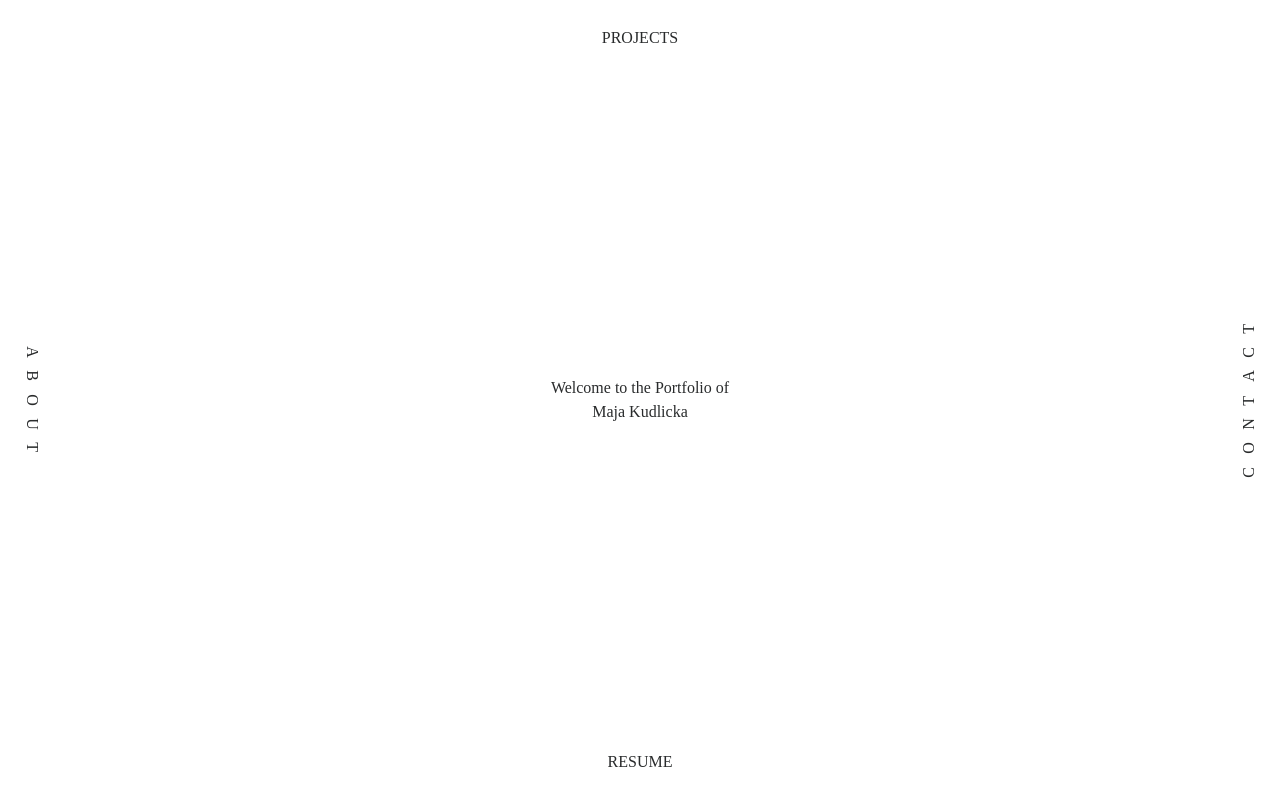
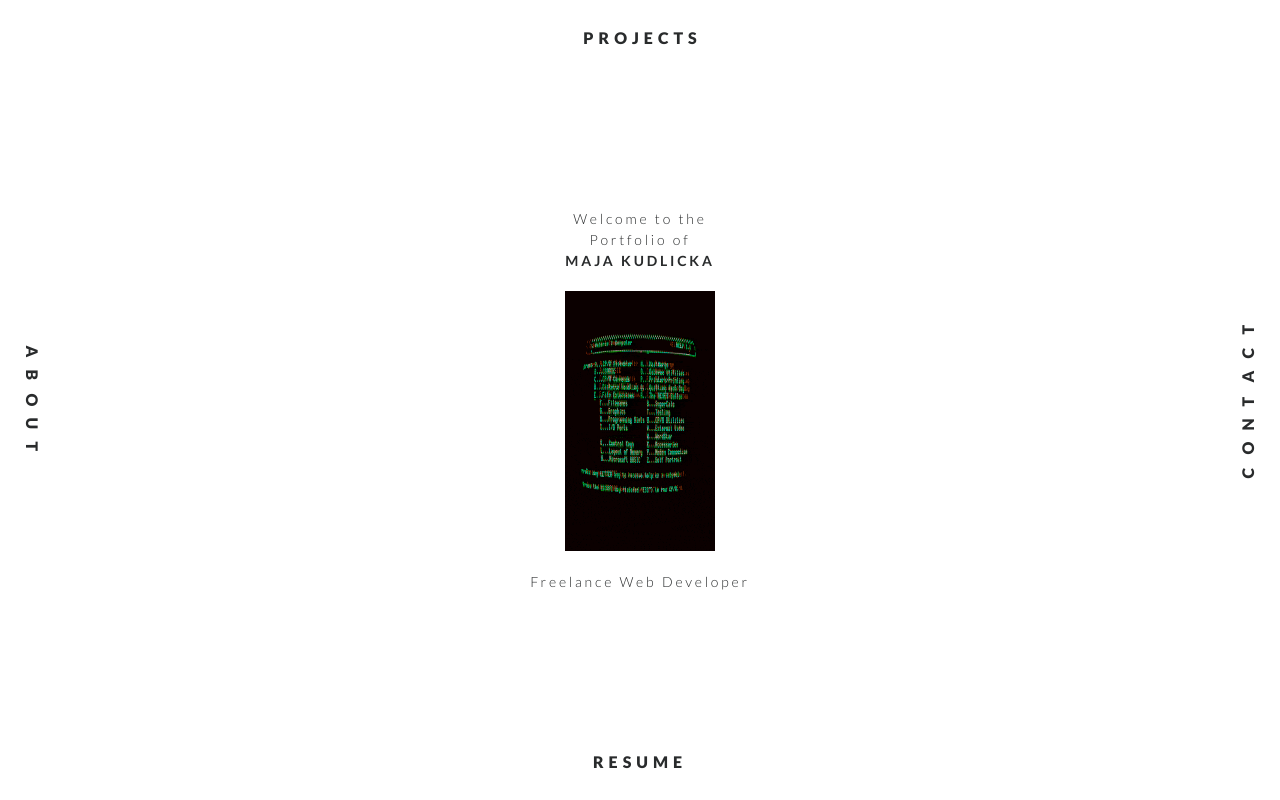
Before and after one commit to majakudlicka/Portfolio, a website: page public/index.html in a window 1280 px wide. Drawn offline with nearby package versions, Linux system fonts and the light colour scheme.

Commit message:
added giphy and changed fonts

```diff
--- a/public/index.html
+++ b/public/index.html
@@ -6,12 +6,13 @@
   <title>My portfolio</title>
   <link rel="stylesheet" type="text/css" href="styles.css">
   <link rel="stylesheet" href="https://maxcdn.bootstrapcdn.com/bootstrap/4.0.0-alpha.6/css/bootstrap.min.css" integrity="sha384-rwoIResjU2yc3z8GV/NPeZWAv56rSmLldC3R/AZzGRnGxQQKnKkoFVhFQhNUwEyJ" crossorigin="anonymous">
+<link href="https://fonts.googleapis.com/css?family=Lato:300,400,700,900" rel="stylesheet">
 </head>
 
 <body>
   <div class="main_page">
 
-<!-- <img src="./giphy.gif" alt="giphy" width="150px" height="260px"> -->
+
 
 
     <div class="about">
@@ -26,30 +27,38 @@
     </div>
     <div class="work_resume">
       <div class="work">
-      <span class="letter">P</span>
-      <span class="letter">R</span>
-      <span class="letter">O</span>
-      <span class="letter">J</span>
-      <span class="letter">E</span>
-      <span class="letter">C</span>
-      <span class="letter">T</span>
-      <span class="letter">S</span>
+      <span class="letter padding_right_5">P</span>
+      <span class="letter padding_right_5">R</span>
+      <span class="letter padding_right_5">O</span>
+      <span class="letter padding_right_5">J</span>
+      <span class="letter padding_right_5">E</span>
+      <span class="letter padding_right_5">C</span>
+      <span class="letter padding_right_5">T</span>
+      <span class="letter ">S</span>
     </div>
     <div class="portfolio_center">
-    <div>Welcome to the Portfolio of
+    <div>Welcome to the
 
     </div>
+    <div>Portfolio of
+
+    </div>
+    <div class="my_name">
+      MAJA KUDLICKA
+    </div>
+    <img src="./giphy.gif" alt="giphy" width="150px" height="260px" class="margin_bottom_20">
+
     <div>
-      Maja Kudlicka
+      Freelance Web Developer
     </div>
   </div>
     <div class="work">
-    <span class="letter">R</span>
-    <span class="letter">E</span>
-    <span class="letter">S</span>
-    <span class="letter">U</span>
-    <span class="letter">M</span>
-    <span class="letter">E</span>
+    <span class="letter padding_right_5">R</span>
+    <span class="letter padding_right_5">E</span>
+    <span class="letter padding_right_5">S</span>
+    <span class="letter padding_right_5">U</span>
+    <span class="letter padding_right_5">M</span>
+    <span class="letter padding_right_5">E</span>
   </div>
 
 
--- a/public/styles.css
+++ b/public/styles.css
@@ -3,19 +3,22 @@ span {
 }
 
 body {
-  font-family: Futura !important;
+  font-family: 'Lato', sans-serif !important;
+  color: #3c3c3e;
 }
 
 .about {
   display: flex;
   flex-direction: column;
   justify-content: center;
+  font-weight: 900;
 }
 
 .about:hover {
   display: flex;
   flex-direction: column;
   justify-content: space-around;
+  font-weight: 900;
 }
 
 .main_page {
@@ -30,12 +33,14 @@ body {
   display: flex;
   flex-direction: column;
   justify-content: center;
+  font-weight: 900;
 }
 
 .contact:hover {
   display: flex;
   flex-direction: column;
   justify-content: space-around;
+  font-weight: 900;
 }
 
 .work_resume {
@@ -46,10 +51,12 @@ body {
 
 .about_text {
   transform: rotate(90deg);
+  font-weight: 900;
 }
 
 .contact_text {
   transform: rotate(-90deg);
+  font-weight: 900;
 }
 
 .letter {
@@ -62,16 +69,34 @@ body {
   width: 90vw;
   display: flex;
   justify-content: center;
+  font-weight: 900;
 }
 
 .work:hover {
   width: 90vw;
   display: flex;
   justify-content: space-around;
+  font-weight: 900;
 }
 
 .portfolio_center {
   display: flex;
   flex-direction: column;
   align-items: center;
+  font-size: 14px;
+  letter-spacing: 0.2em;
+  font-weight: 300;
 }
+
+.margin_bottom_20 {
+  margin-bottom: 20px;
+}
+
+.padding_right_5 {
+  padding-right: 5px;
+}
+
+.my_name {
+  margin-bottom: 20px;
+  font-weight: 700;
+}
```
